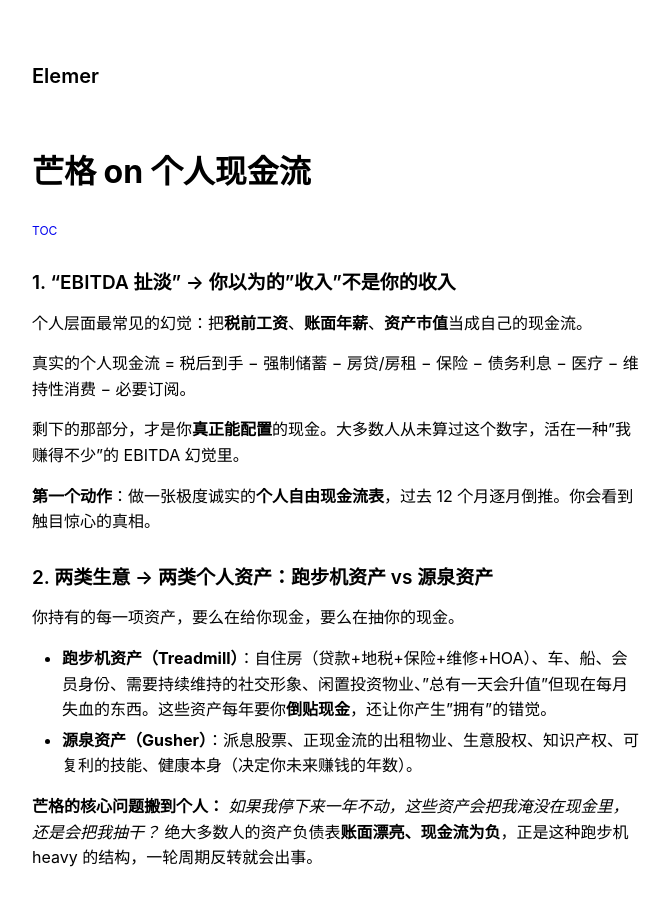
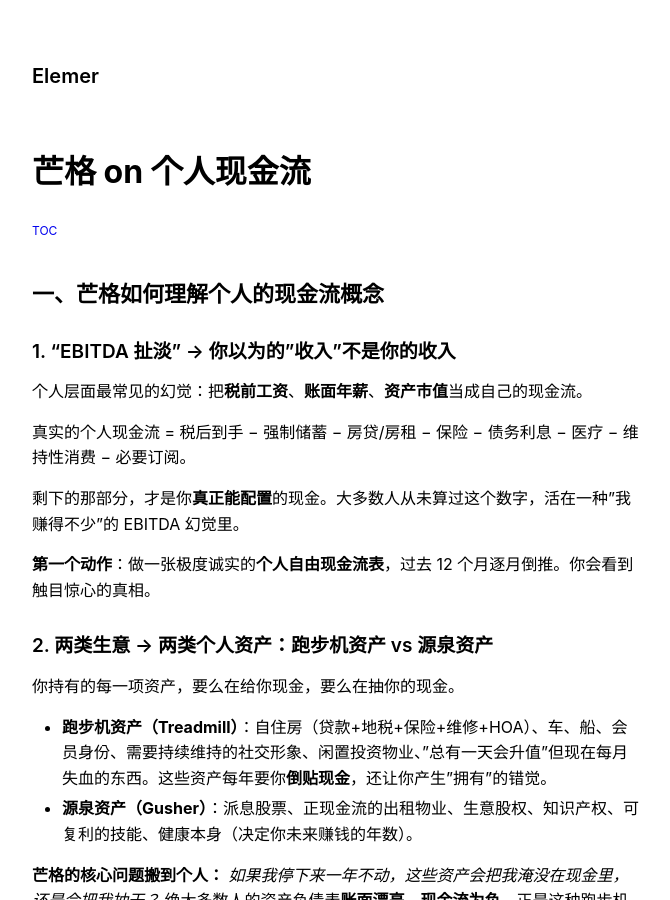
Before and after one commit to elemer1/elemer1.github.io, a Jekyll site: the page built from _markdown/芒格 on 个人现金流.md, in a window 1280 px wide and 900 px high. Shown: the whole window, without its empty margins (303-973 px from the left). Built offline with Jekyll 4.4.1, drawn with Linux system fonts in a browser that asks for light colours.

Commit message:
Update 芒格 on 个人现金流.md

```diff
--- a/_markdown/芒格 on 个人现金流.md
+++ b/_markdown/芒格 on 个人现金流.md
@@ -3,6 +3,8 @@ title: "芒格 on 个人现金流"
 permalink: /munger-on-personal-cf/
 listed: true
 ---
+
+## 一、芒格如何理解个人的现金流概念
 
 ### 1. "EBITDA 扯淡" → 你以为的"收入"不是你的收入
 
```
